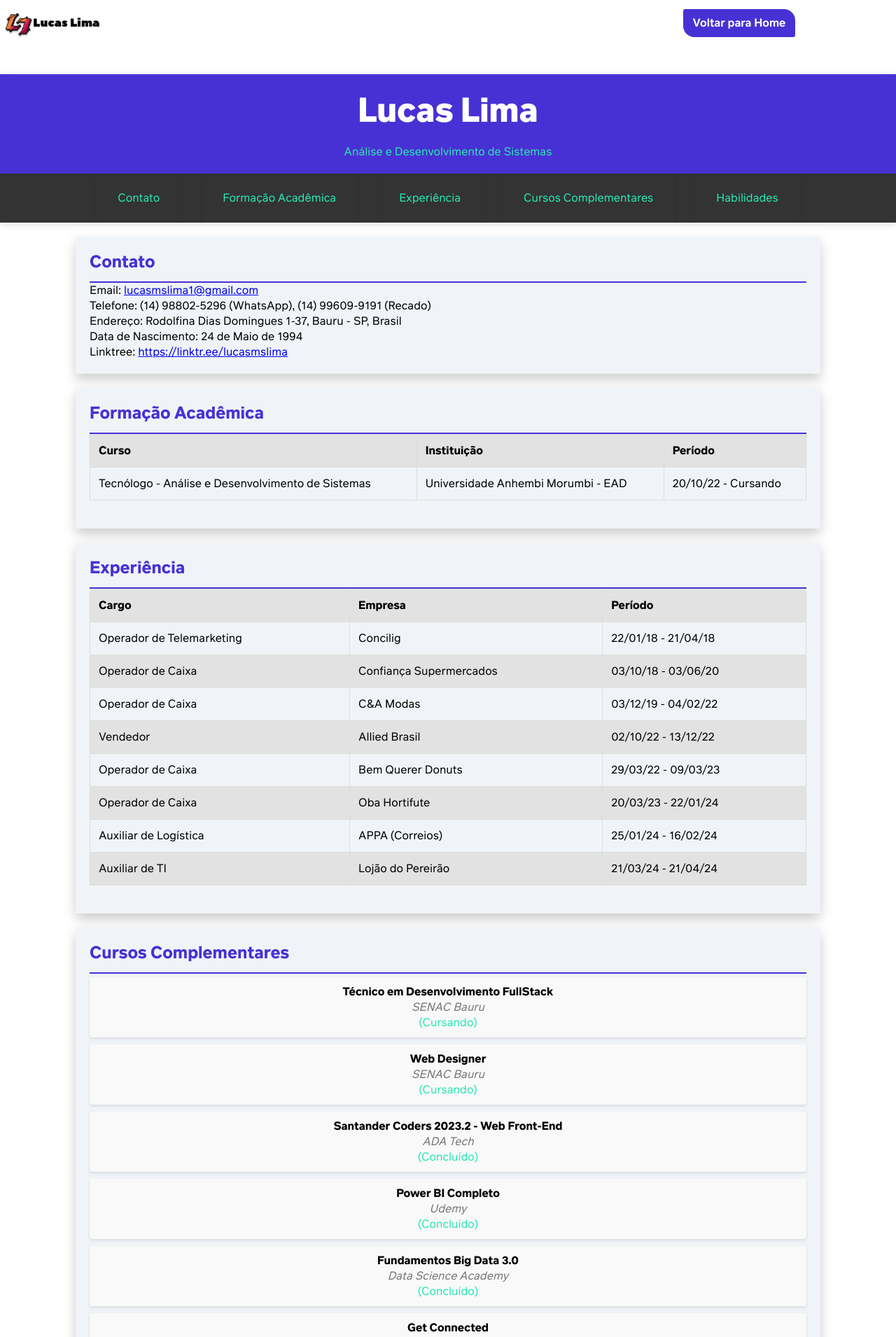
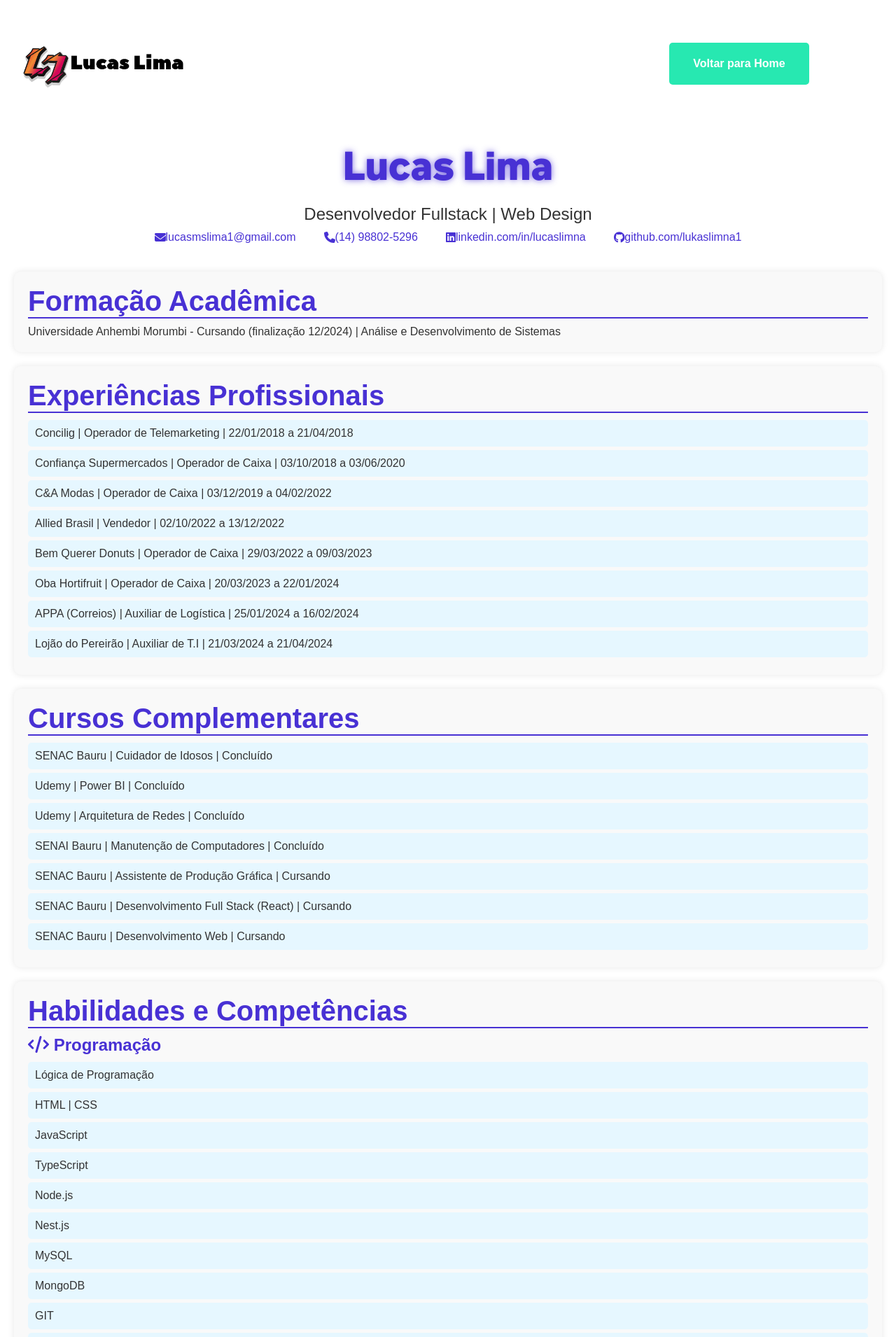
Before and after one commit to lukaslimna1/portifolio, a React (Create React App) app: page /curriculo in a window 1280 px wide. Shown: the part 20-1930 px from the top of the page at 70% size. Built offline with nearby package versions, Linux system fonts and the light colour scheme.

Commit message:
Arrumando Curriculo !

```diff
--- a/src/estilos/curriculo.css
+++ b/src/estilos/curriculo.css
@@ -1,179 +1,158 @@
-header {
-  background-color: #4831d4;
-  color: #27e8b1;
+.curriculo-container {
+  display: flex;
+  flex-direction: column;
+  height: auto;
+  background-color: #ffffff; /* Cor de fundo clara */
+  color: #333333; /* Texto escuro */
+  font-family: "Arial", sans-serif;
   padding: 20px;
-  text-align: center;
-  box-shadow: 0 8px 16px rgba(0, 0, 0, 0.2); /* Sombra mais pronunciada */
+  border-radius: 10px;
+  box-shadow: 0 0 20px rgba(0, 0, 0, 0.1);
 }
 
-.Lucas {
-  color: #fff;
-  font-size: 3em;
-  font-weight: 800;
+/*-------------------------------------------HEADER----------------------------------------------------------------*/
+
+.trabalhos-header {
+  display: flex;
+  justify-content: space-between;
+  align-items: center;
+  margin-bottom: 20px;
 }
 
-nav {
-  background-color: #333;
-  overflow: hidden;
-  box-shadow: 0 4px 8px rgba(0, 0, 0, 0.1);
+.trabalhos-logo {
+  width: 20vw; /* Ajuste o tamanho da logo conforme necessário */
 }
 
-nav ul {
-  list-style-type: none;
-  padding: 0;
-  margin: 0;
+.voltar-btn {
+  background-color: #27e8b1; /* Cor do botão */
+  color: white;
+  padding: 10px 20px;
+  border: none;
+  border-radius: 5px;
+  cursor: pointer;
+  text-decoration: none;
+  transition: background-color 0.3s;
+}
+
+.voltar-btn:hover {
+  background-color: #1f9f8c; /* Cor do botão ao passar o mouse */
+}
+
+.curriculo-header {
   text-align: center;
 }
 
-nav ul li {
-  margin: 0 15px;
-  display: inline-block;
+.curriculo-nome {
+  font-size: 3.5em;
+  font-weight: 900;
+  color: #4831d4; /* Azul vibrante */
+  text-shadow: 0 0 10px rgba(72, 49, 212, 0.7);
 }
 
-nav ul li a {
-  display: block;
-  color: #27e8b1;
-  text-align: center;
-  padding: 14px 20px;
-  text-decoration: none;
-  background-color: #333;
-  transition: background-color 0.3s, color 0.3s;
+.curriculo-curso {
+  font-size: 1.5em;
+  margin-top: 0.5em;
 }
 
-nav ul li a:hover {
-  background-color: #4831d4;
-  border-radius: 4px;
-}
+/*-------------------------------------------CONTATO----------------------------------------------------------------*/
 
-section {
-  padding: 20px;
-  background-color: #f0f4f8;
-  margin: 20px auto;
-  width: 80%;
-  box-shadow: 0 8px 16px rgba(0, 0, 0, 0.2);
-}
-
-h2,
-h1 {
-  border-bottom: 2px solid #4831d4; /* Azul intenso */
-  padding-bottom: 10px;
-  color: #4831d4; /* Azul intenso */
-  transition: color 0.3s;
-}
-
-h2:hover {
-  color: #27e8b1; /* Verde intenso */
-}
-
-table {
-  width: 100%;
-  border-collapse: collapse;
+.curriculo-contato {
+  display: flex;
+  justify-content: center;
+  flex-wrap: wrap;
   margin-bottom: 20px;
 }
 
-table,
-th,
-td {
-  border: 1px solid #ddd;
-  padding: 12px;
-  text-align: left;
+.contato-item {
+  display: flex;
+  align-items: center;
+  margin: 10px 20px;
+  color: #4831d4; /* Azul vibrante */
+  transition: transform 0.3s;
 }
 
-thead th {
-  background-color: #e2e2e2;
+.contato-item:hover {
+  transform: scale(1.1); /* Efeito de zoom ao passar o mouse */
 }
 
-tbody tr:nth-child(even) {
-  background-color: #e2e2e2;
+.contato-item a {
+  color: #4831d4;
+  text-decoration: none;
 }
 
-ul {
+/*-------------------------------------------SECTIONS----------------------------------------------------------------*/
+
+.curriculo-section {
+  background-color: #f9f9f9; /* Seção clara */
+  border-radius: 10px;
+  padding: 20px;
+  margin: 10px 0;
+  box-shadow: 0 0 10px rgba(0, 0, 0, 0.1);
+  transition: transform 0.3s; /* Efeito de transição */
+}
+
+.curriculo-section:hover {
+  transform: scale(1.02); /* Efeito de zoom ao passar o mouse */
+}
+
+.curriculo-section-title {
+  color: #4831d4; /* Azul vibrante */
+  font-size: 2.5em;
+  margin-bottom: 10px;
+  border-bottom: 2px solid #4831d4; /* Linha inferior azul */
+}
+
+/*-------------------------------------------HABILIDADES E COMPETÊNCIAS----------------------------------------------------------------*/
+
+.habilidade-categoria {
+  margin-bottom: 20px;
+}
+
+.habilidade-titulo {
+  color: #4831d4; /* Cor do título das habilidades */
+  font-size: 1.5em;
+  margin-bottom: 10px;
+}
+
+.habilidade-lista {
   list-style-type: none;
   padding: 0;
 }
 
-ul li {
+.habilidade-lista li {
+  display: flex;
+  align-items: center;
+  padding: 10px;
   margin: 5px 0;
-  padding: 10px;
-  border-radius: 4px;
-  box-shadow: 0 2px 4px rgba(0, 0, 0, 0.1);
+  background-color: #e6f7ff; /* Fundo das habilidades */
+  border-radius: 5px;
+  transition: background-color 0.3s;
 }
 
-.lista-cursos li {
-  padding: 10px;
-  margin-bottom: 10px;
-  background-color: #f9f9f9;
-  border-radius: 4px;
-  box-shadow: 0 2px 4px rgba(0, 0, 0, 0.1);
+.habilidade-lista li:hover {
+  background-color: #27e8b1; /* Efeito ao passar o mouse */
+  color: #000; /* Texto escuro ao passar o mouse */
 }
 
-.lista-cursos li span {
-  display: block;
-  text-align: center;
+/*-------------------------------------------LISTAS DE CURSOS E EXPERIÊNCIAS----------------------------------------------------------------*/
+
+.cursos-lista,
+.experiencia-lista {
+  list-style-type: none;
+  padding: 0;
 }
 
-.lista-cursos .titulo-curso {
-  font-weight: bold;
+.cursos-lista li,
+.experiencia-lista li {
+  padding: 10px;
+  margin: 5px 0;
+  background-color: #e6f7ff; /* Fundo das listas */
+  border-radius: 5px;
+  transition: background-color 0.3s;
 }
 
-.lista-cursos .instituicao {
-  font-style: italic;
-  color: #777;
+.cursos-lista li:hover,
+.experiencia-lista li:hover {
+  background-color: #27e8b1; /* Efeito ao passar o mouse */
+  color: #000; /* Texto escuro ao passar o mouse */
 }
-
-.lista-cursos .situacao {
-  color: #27e8b1;
-}
-
-/* Estilo para a tabela de habilidades */
-.grid-habilidades {
-  width: 100%;
-}
-
-.grid-habilidades td {
-  vertical-align: top;
-  padding: 20px;
-  transition: background-color 0.3s; /* Adiciona transição suave de cor ao passar o mouse */
-}
-
-/* Estilo para as células da tabela */
-.grid-habilidades ul li {
-  margin: 5px;
-  padding: 10px;
-  border-radius: 4px;
-  box-shadow: 0 2px 4px rgba(0, 0, 0, 0.1);
-  background-color: #f9f9f9; /* Fundo branco */
-  transition: background-color 0.3s; /* Adiciona transição suave de cor ao passar o mouse */
-}
-
-/* Cores de fundo diferentes para cada célula */
-.grid-habilidades td:nth-child(1) ul li:nth-child(odd) {
-  background-color: #e6f7ff; /* Cor de fundo azul claro para habilidades de design */
-}
-
-.grid-habilidades td:nth-child(2) ul li:nth-child(odd) {
-  background-color: #e0f2f1; /* Cor de fundo verde claro para habilidades de programação */
-}
-
-.grid-habilidades td:nth-child(3) ul li:nth-child(odd) {
-  background-color: #e6f7ff; /* Cor de fundo azul claro para outras habilidades */
-}
-
-/* Efeito ao passar o mouse sobre as células da tabela */
-.grid-habilidades td ul li:hover {
-  background-color: #27e8b1; /* Altera a cor de fundo ao passar o mouse para verde intenso */
-  color: #000; /* Altera a cor do texto para branco ao passar o mouse */
-}
-
-/* Estilo para o título "Outras Habilidades" */
-.grid-habilidades h3 {
-  border-bottom: 2px solid #4831d4; /* Linha inferior azul intenso */
-  padding-bottom: 10px;
-  color: #4831d4; /* Texto azul intenso */
-  transition: color 0.3s; /* Adiciona transição suave de cor ao passar o mouse */
-}
-
-/* Efeito ao passar o mouse sobre o título "Outras Habilidades" */
-.grid-habilidades h3:hover {
-  color: #4caf50; /* Altera a cor do texto para verde intenso ao passar o mouse */
-}
--- a/src/paginas/curriculo.tsx
+++ b/src/paginas/curriculo.tsx
@@ -1,12 +1,22 @@
 import React from "react";
-import Rodape from "../componentes/rodape";
+import { FontAwesomeIcon } from "@fortawesome/react-fontawesome";
+import {
+  faEnvelope,
+  faPhone,
+  faUsers,
+  faComments,
+  faCode,
+  faChartBar,
+  faPaintBrush,
+} from "@fortawesome/free-solid-svg-icons";
+import { faLinkedin, faGithub } from "@fortawesome/free-brands-svg-icons";
 import { Link } from "react-router-dom";
 import "../estilos/curriculo.css";
 
 function Curriculo() {
   return (
-    <div>
-      <div>
+    <div className='curriculo-container'>
+      <header className='curriculo-header'>
         <div className='trabalhos-header'>
           <img
             src='/img/logo2.png'
@@ -17,238 +27,131 @@
             to='/'
             className='voltar-btn'
           >
-            <span>Voltar para Home</span>
+            Voltar para Home
           </Link>
         </div>
-        <header>
-          <h1 className='Lucas'>Lucas Lima</h1>
-          <p>Análise e Desenvolvimento de Sistemas</p>
+        <h1 className='curriculo-nome'>Lucas Lima</h1>
+        <p className='curriculo-curso'>Desenvolvedor Fullstack | Web Design</p>
       </header>
 
-        <nav>
-          <ul>
-            <li>
-              <a href='#contato'>Contato</a>
-            </li>
-            <li>
-              <a href='#formacao'>Formação Acadêmica</a>
-            </li>
-            <li>
-              <a href='#experiencia'>Experiência</a>
-            </li>
-            <li>
-              <a href='#cursos'>Cursos Complementares</a>
-            </li>
-            <li>
-              <a href='#habilidades'>Habilidades</a>
-            </li>
-          </ul>
-        </nav>
+      <div className='curriculo-contato'>
+        <div className='contato-item'>
+          <FontAwesomeIcon icon={faEnvelope} />
+          <span>lucasmslima1@gmail.com</span>
+        </div>
+        <div className='contato-item'>
+          <FontAwesomeIcon icon={faPhone} />
+          <span>(14) 98802-5296</span>
+        </div>
+        <div className='contato-item'>
+          <FontAwesomeIcon icon={faLinkedin} />
+          <a href='https://linkedin.com/in/lucaslimna'>linkedin.com/in/lucaslimna</a>
+        </div>
+        <div className='contato-item'>
+          <FontAwesomeIcon icon={faGithub} />
+          <a href='https://github.com/lukaslimna1'>github.com/lukaslimna1</a>
+        </div>
+      </div>
 
-        <section id='contato'>
-          <h2>Contato</h2>
+      <section className='curriculo-section formacao'>
+        <h2 className='curriculo-section-title'>Formação Acadêmica</h2>
         <p>
-            Email: <a href='mailto:lucasmslima1@gmail.com'>lucasmslima1@gmail.com</a>
-          </p>
-          <p>Telefone: (14) 98802-5296 (WhatsApp), (14) 99609-9191 (Recado)</p>
-          <p>Endereço: Rodolfina Dias Domingues 1-37, Bauru - SP, Brasil</p>
-          <p>Data de Nascimento: 24 de Maio de 1994</p>
-          <p>
-            Linktree:{" "}
-            <a href='https://linktr.ee/lucasmslima'>https://linktr.ee/lucasmslima</a>
+          Universidade Anhembi Morumbi - Cursando (finalização 12/2024) | Análise e
+          Desenvolvimento de Sistemas
         </p>
       </section>
 
-        <section id='formacao'>
-          <h2>Formação Acadêmica</h2>
-          <table>
-            <thead>
-              <tr>
-                <th>Curso</th>
-                <th>Instituição</th>
-                <th>Período</th>
-              </tr>
-            </thead>
-            <tbody>
-              <tr>
-                <td>Tecnólogo - Análise e Desenvolvimento de Sistemas</td>
-                <td>Universidade Anhembi Morumbi - EAD</td>
-                <td>20/10/22 - Cursando</td>
-              </tr>
-            </tbody>
-          </table>
+      <section className='curriculo-section experiencia'>
+        <h2 className='curriculo-section-title'>Experiências Profissionais</h2>
+        <ul className='experiencia-lista'>
+          <li>Concilig | Operador de Telemarketing | 22/01/2018 a 21/04/2018</li>
+          <li>Confiança Supermercados | Operador de Caixa | 03/10/2018 a 03/06/2020</li>
+          <li>C&A Modas | Operador de Caixa | 03/12/2019 a 04/02/2022</li>
+          <li>Allied Brasil | Vendedor | 02/10/2022 a 13/12/2022</li>
+          <li>Bem Querer Donuts | Operador de Caixa | 29/03/2022 a 09/03/2023</li>
+          <li>Oba Hortifruit | Operador de Caixa | 20/03/2023 a 22/01/2024</li>
+          <li>APPA (Correios) | Auxiliar de Logística | 25/01/2024 a 16/02/2024</li>
+          <li>Lojão do Pereirão | Auxiliar de T.I | 21/03/2024 a 21/04/2024</li>
+        </ul>
       </section>
 
-        <section id='experiencia'>
-          <h2>Experiência</h2>
-          <table>
-            <thead>
-              <tr>
-                <th>Cargo</th>
-                <th>Empresa</th>
-                <th>Período</th>
-              </tr>
-            </thead>
-            <tbody>
-              <tr>
-                <td>Operador de Telemarketing</td>
-                <td>Concilig</td>
-                <td>22/01/18 - 21/04/18</td>
-              </tr>
-              <tr>
-                <td>Operador de Caixa</td>
-                <td>Confiança Supermercados</td>
-                <td>03/10/18 - 03/06/20</td>
-              </tr>
-              <tr>
-                <td>Operador de Caixa</td>
-                <td>C&A Modas</td>
-                <td>03/12/19 - 04/02/22</td>
-              </tr>
-              <tr>
-                <td>Vendedor</td>
-                <td>Allied Brasil</td>
-                <td>02/10/22 - 13/12/22</td>
-              </tr>
-              <tr>
-                <td>Operador de Caixa</td>
-                <td>Bem Querer Donuts</td>
-                <td>29/03/22 - 09/03/23</td>
-              </tr>
-              <tr>
-                <td>Operador de Caixa</td>
-                <td>Oba Hortifute</td>
-                <td>20/03/23 - 22/01/24</td>
-              </tr>
-              <tr>
-                <td>Auxiliar de Logística</td>
-                <td>APPA (Correios)</td>
-                <td>25/01/24 - 16/02/24</td>
-              </tr>
-              <tr>
-                <td>Auxiliar de TI</td>
-                <td>Lojão do Pereirão</td>
-                <td>21/03/24 - 21/04/24</td>
-              </tr>
-            </tbody>
-          </table>
+      <section className='curriculo-section cursos'>
+        <h2 className='curriculo-section-title'>Cursos Complementares</h2>
+        <ul className='cursos-lista'>
+          <li>SENAC Bauru | Cuidador de Idosos | Concluído</li>
+          <li>Udemy | Power BI | Concluído</li>
+          <li>Udemy | Arquitetura de Redes | Concluído</li>
+          <li>SENAI Bauru | Manutenção de Computadores | Concluído</li>
+          <li>SENAC Bauru | Assistente de Produção Gráfica | Cursando</li>
+          <li>SENAC Bauru | Desenvolvimento Full Stack (React) | Cursando</li>
+          <li>SENAC Bauru | Desenvolvimento Web | Cursando</li>
+        </ul>
       </section>
 
-        <section id='cursos'>
-          <h2>Cursos Complementares</h2>
-          <div>
-            <ul className='lista-cursos'>
-              <li>
-                <span className='titulo-curso'>Técnico em Desenvolvimento FullStack</span>
-                <span className='instituicao'>SENAC Bauru</span>
-                <span className='situacao'>(Cursando)</span>
-              </li>
-              <li>
-                <span className='titulo-curso'>Web Designer</span>
-                <span className='instituicao'>SENAC Bauru</span>
-                <span className='situacao'>(Cursando)</span>
-              </li>
-              <li>
-                <span className='titulo-curso'>
-                  Santander Coders 2023.2 - Web Front-End
-                </span>
-                <span className='instituicao'>ADA Tech</span>
-                <span className='situacao'>(Concluído)</span>
-              </li>
-              <li>
-                <span className='titulo-curso'>Power BI Completo</span>
-                <span className='instituicao'>Udemy</span>
-                <span className='situacao'>(Concluído)</span>
-              </li>
-              <li>
-                <span className='titulo-curso'>Fundamentos Big Data 3.0</span>
-                <span className='instituicao'>Data Science Academy</span>
-                <span className='situacao'>(Concluído)</span>
-              </li>
-              <li>
-                <span className='titulo-curso'>Get Connected</span>
-                <span className='instituicao'>Cisco Networking Academy</span>
-                <span className='situacao'>(Concluído)</span>
-              </li>
-              <li>
-                <span className='titulo-curso'>Manutenção de Micro e Impressoras</span>
-                <span className='instituicao'>SENAI Bauru</span>
-                <span className='situacao'>(Concluído)</span>
-              </li>
-              <li>
-                <span className='titulo-curso'>
-                  Técnico em Assistente de Produção Gráfica
-                </span>
-                <span className='instituicao'>SENAC Bauru</span>
-                <span className='situacao'>(Concluído)</span>
-              </li>
-              <li>
-                <span className='titulo-curso'>Santander Bootcamp 2024 - JAVA</span>
-                <span className='instituicao'>DIO</span>
-                <span className='situacao'>(Cursando)</span>
-              </li>
-              <li>
-                <span className='titulo-curso'>Arquitetura de Redes</span>
-                <span className='instituicao'>Udemy</span>
-                <span className='situacao'>(Cursando)</span>
-              </li>
-              <li>
-                <span className='titulo-curso'>Desenvolvimento Mobile</span>
-                <span className='instituicao'>Udemy</span>
-                <span className='situacao'>(Cursando)</span>
-              </li>
+      <section className='curriculo-section habilidades'>
+        <h2 className='curriculo-section-title'>Habilidades e Competências</h2>
+
+        <div className='habilidade-categoria'>
+          <h3 className='habilidade-titulo'>
+            <FontAwesomeIcon icon={faCode} /> Programação
+          </h3>
+          <ul className='habilidade-lista'>
+            <li>Lógica de Programação</li>
+            <li>HTML | CSS</li>
+            <li>JavaScript</li>
+            <li>TypeScript</li>
+            <li>Node.js</li>
+            <li>Nest.js</li>
+            <li>MySQL</li>
+            <li>MongoDB</li>
+            <li>GIT</li>
+            <li>VSCode</li>
+          </ul>
+        </div>
+
+        <div className='habilidade-categoria'>
+          <h3 className='habilidade-titulo'>
+            <FontAwesomeIcon icon={faPaintBrush} /> Design
+          </h3>
+          <ul className='habilidade-lista'>
+            <li>Adobe Illustrator</li>
+            <li>Adobe Photoshop</li>
+            <li>Adobe InDesign</li>
+            <li>Adobe XD</li>
+          </ul>
+        </div>
+
+        <div className='habilidade-categoria'>
+          <h3 className='habilidade-titulo'>
+            <FontAwesomeIcon icon={faUsers} /> Soft Skills
+          </h3>
+          <ul className='habilidade-lista'>
+            <li>Trabalho em Equipe</li>
+            <li>Atendimento ao Cliente</li>
+            <li>Comunicação Efetiva</li>
+          </ul>
+        </div>
+
+        <div className='habilidade-categoria'>
+          <h3 className='habilidade-titulo'>
+            <FontAwesomeIcon icon={faChartBar} /> Ferramentas
+          </h3>
+          <ul className='habilidade-lista'>
+            <li>Power BI</li>
+            <li>Office</li>
+          </ul>
+        </div>
+
+        <div className='habilidade-categoria'>
+          <h3 className='habilidade-titulo'>
+            <FontAwesomeIcon icon={faComments} /> Idiomas
+          </h3>
+          <ul className='habilidade-lista'>
+            <li>Português (Fluente)</li>
+            <li>Inglês (Básico)</li>
           </ul>
         </div>
       </section>
-
-        <section id='habilidades'>
-          <h2>Habilidades e Competências</h2>
-          <table className='grid-habilidades'>
-            <tr>
-              <td>
-                <h3>Design</h3>
-                <ul>
-                  <li>Adobe InDesign</li>
-                  <li>Adobe XD</li>
-                  <li>Photoshop</li>
-                  <li>Illustrator</li>
-                  <li>Figma</li>
-                </ul>
-              </td>
-              <td>
-                <h3>Programação</h3>
-                <ul>
-                  <li>Lógica de Programação</li>
-                  <li>MySQL</li>
-                  <li>Kotlin</li>
-                  <li>Java</li>
-                  <li>Node.js</li>
-                  <li>React.js</li>
-                  <li>HTML</li>
-                  <li>CSS</li>
-                  <li>JavaScript</li>
-                  <li>TypeScript</li>
-                </ul>
-              </td>
-              <td>
-                <h3>Outras Habilidades</h3>
-                <ul>
-                  <li>Português</li>
-                  <li>Trabalho em Equipe</li>
-                  <li>Comunicação Efetiva</li>
-                  <li>Atendimento ao Cliente</li>
-                  <li>Pacote Office</li>
-                  <li>Power BI</li>
-                  <li>VSCode</li>
-                  <li>GIT</li>
-                  <li>Android Studio</li>
-                </ul>
-              </td>
-            </tr>
-          </table>
-        </section>
-      </div>
-      <Rodape />
     </div>
   );
 }
```
Lines whose indentation alone changed are shown as unchanged.
